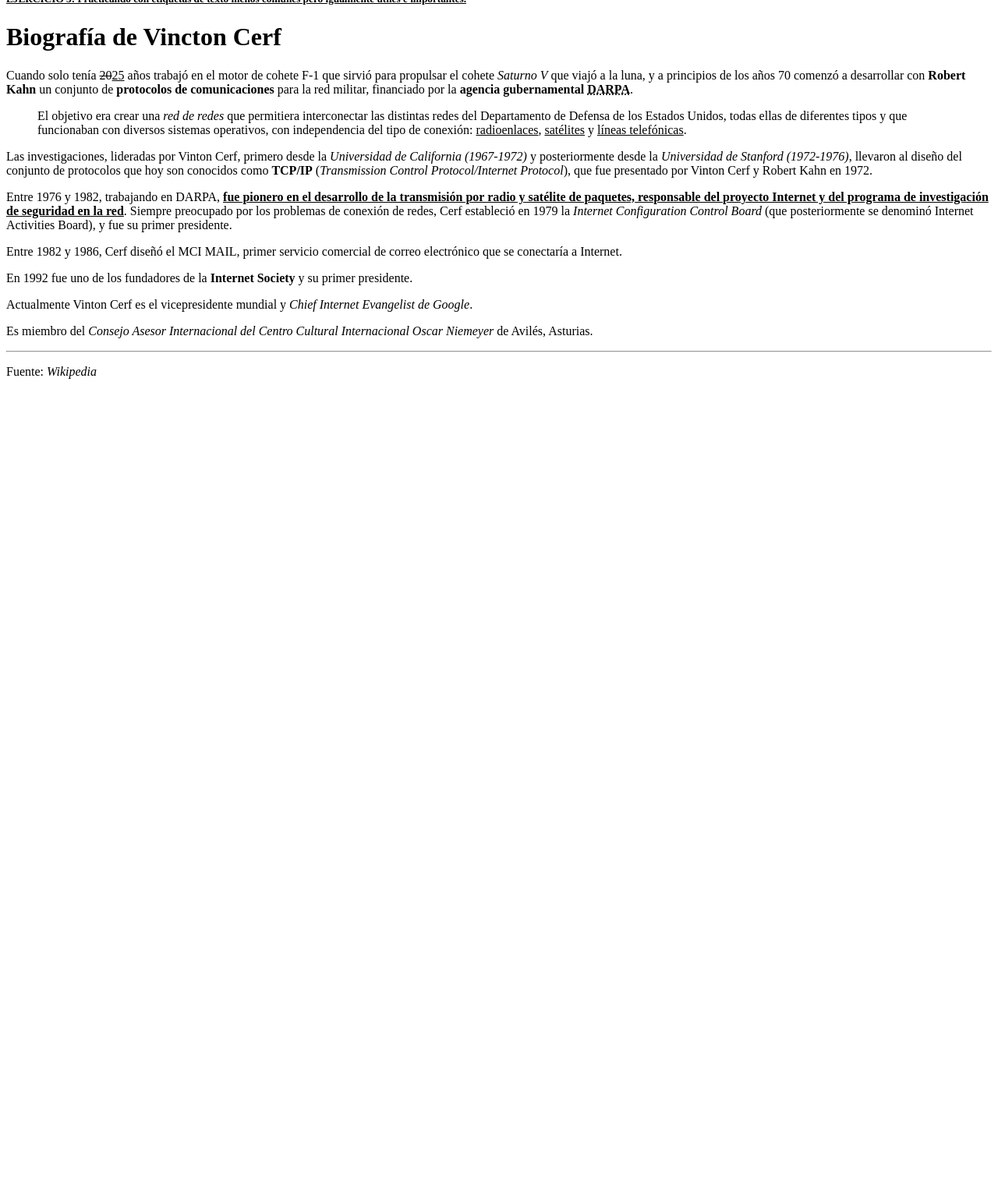
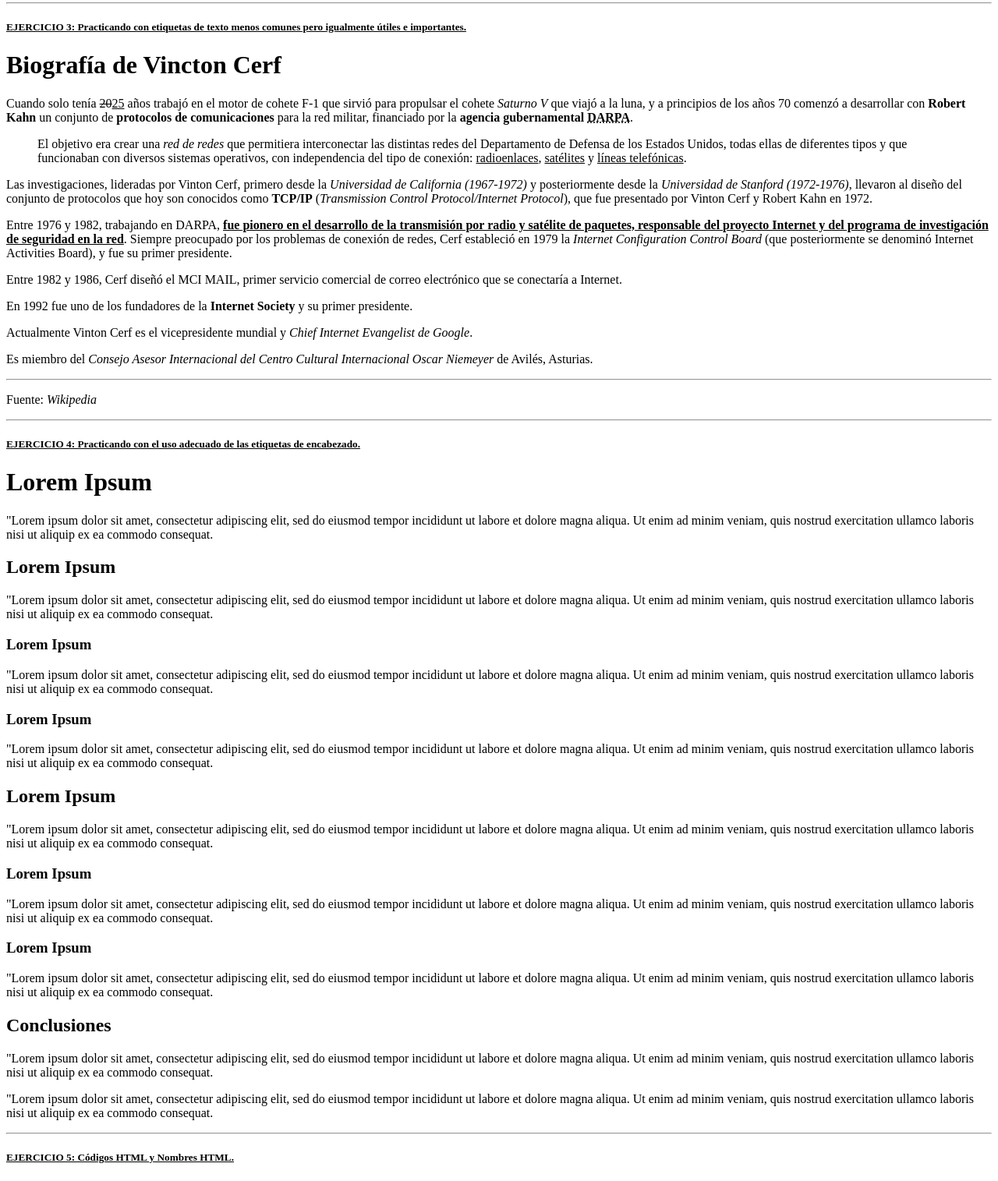
Before and after one commit to Yuusura/curso.github.io, a plain HTML site: page Mis ejercicios/Ejercicios Francesc Ricart.html in a window 1280 px wide. Shown: the part 975-2490 px from the top of the page at 78% size. Before the commit the page ends 1477 px from the top, so only its background shows below. Drawn offline with Linux system fonts and the light colour scheme.

Commit message:
ejercicios nuevos

```diff
--- a/Mis ejercicios/Ejercicios Francesc Ricart.html
+++ b/Mis ejercicios/Ejercicios Francesc Ricart.html
@@ -12,6 +12,7 @@
     <p>Lorem ipsum dolor sit amet, consectetur adipisicing elit. Molestiae quam optio nesciunt atque iure  animi dicta velit</p>
     <p>Lorem ipsum dolor sit amet, consectetur adipisicing elit. Molestiae quam optio nesciunt atque iure  animi dicta velit</p>
 
+ <hr>
 
     <h5><u>EJERCICIO 2: Documento web con etiquetas de texto básicas.</u></h5>
     <h1>Biografía de Tim Berners Lee</h1>
@@ -32,6 +33,7 @@
     <blockquote>El <b>W3C</b> es un organismo internacional de estandarización de tecnologías Web dirigido conjuntamente por el <i>Instituto Tecnológico de Massachusetts</i>, el <i>ERCIM francés</i> y la <i>Universidad de Keiō</i> en Japón. Este organismo decidió que todos sus estándares fuesen libres, es decir, que los pudiese utilizar todo el mundo libremente sin coste alguno, lo que sin lugar a dudas fue una de las grandes razones para que la Web haya llegado a tener la importancia que tiene hoy en día.</blockquote>
     <p>En su libro <i>Tejiendo la red</i>, publicado en 1999, Berners-Lee explica por qué <b>la tecnología web es libre y gratis. Se considera al mismo tiempo el inventor y el protector de la web.</b></p>
 
+    <hr>
 
     <h5><u>EJERCICIO 3: Practicando con etiquetas de texto menos comunes pero igualmente útiles e importantes.</u></h5>
     <h1>Biografía de Vincton Cerf</h1>
@@ -45,5 +47,31 @@
     <p>Es miembro del <i>Consejo Asesor Internacional del Centro Cultural Internacional Oscar Niemeyer</i> de Avilés, Asturias.</p>
     <hr>
     <p>Fuente: <cite title="https://es.m.wikipedia.org/wiki/Vinton_Cerf">Wikipedia</cite></p>
-  </body>
+
+    <hr>
+
+    <h5><u>EJERCICIO 4: Practicando con el uso adecuado de las etiquetas de encabezado.</u></h5>
+    <h1>Lorem Ipsum</h1>
+      <p>"Lorem ipsum dolor sit amet, consectetur adipiscing elit, sed do eiusmod tempor incididunt ut labore et dolore magna aliqua. Ut enim ad minim veniam, quis nostrud exercitation ullamco laboris nisi ut aliquip ex ea commodo consequat.</p>
+      <h2>Lorem Ipsum</h2>
+        <p>"Lorem ipsum dolor sit amet, consectetur adipiscing elit, sed do eiusmod tempor incididunt ut labore et dolore magna aliqua. Ut enim ad minim veniam, quis nostrud exercitation ullamco laboris nisi ut aliquip ex ea commodo consequat.</p>
+        <h3>Lorem Ipsum</h3>
+          <p>"Lorem ipsum dolor sit amet, consectetur adipiscing elit, sed do eiusmod tempor incididunt ut labore et dolore magna aliqua. Ut enim ad minim veniam, quis nostrud exercitation ullamco laboris nisi ut aliquip ex ea commodo consequat.</p>
+        <h3>Lorem Ipsum</h3>
+          <p>"Lorem ipsum dolor sit amet, consectetur adipiscing elit, sed do eiusmod tempor incididunt ut labore et dolore magna aliqua. Ut enim ad minim veniam, quis nostrud exercitation ullamco laboris nisi ut aliquip ex ea commodo consequat.</p>
+      <h2>Lorem Ipsum</h2>
+        <p>"Lorem ipsum dolor sit amet, consectetur adipiscing elit, sed do eiusmod tempor incididunt ut labore et dolore magna aliqua. Ut enim ad minim veniam, quis nostrud exercitation ullamco laboris nisi ut aliquip ex ea commodo consequat.</p>
+        <h3>Lorem Ipsum</h3>
+          <p>"Lorem ipsum dolor sit amet, consectetur adipiscing elit, sed do eiusmod tempor incididunt ut labore et dolore magna aliqua. Ut enim ad minim veniam, quis nostrud exercitation ullamco laboris nisi ut aliquip ex ea commodo consequat.</p>
+        <h3>Lorem Ipsum</h3>
+          <p>"Lorem ipsum dolor sit amet, consectetur adipiscing elit, sed do eiusmod tempor incididunt ut labore et dolore magna aliqua. Ut enim ad minim veniam, quis nostrud exercitation ullamco laboris nisi ut aliquip ex ea commodo consequat.</p>
+      <h2>Conclusiones</h2>
+        <p>"Lorem ipsum dolor sit amet, consectetur adipiscing elit, sed do eiusmod tempor incididunt ut labore et dolore magna aliqua. Ut enim ad minim veniam, quis nostrud exercitation ullamco laboris nisi ut aliquip ex ea commodo consequat.</p>
+        <p>"Lorem ipsum dolor sit amet, consectetur adipiscing elit, sed do eiusmod tempor incididunt ut labore et dolore magna aliqua. Ut enim ad minim veniam, quis nostrud exercitation ullamco laboris nisi ut aliquip ex ea commodo consequat.</p>
+
+    <hr>
+
+    <h5><u>EJERCICIO 5: Códigos HTML y Nombres HTML. </u></h5>
+
+      </body>
 </html>
```
